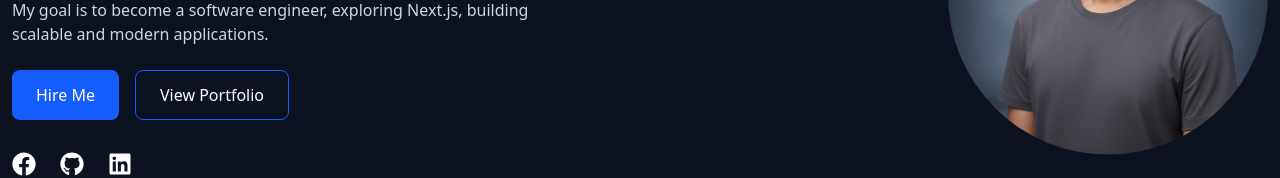
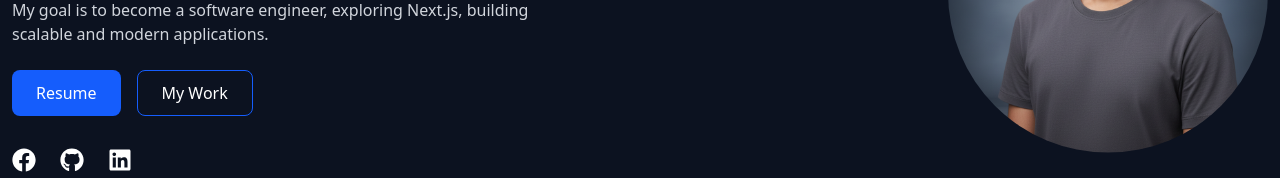
Before and after one commit to tahmid-khan-hub/my-portfolio-nextjs, a Next.js app: page / in a window 1280 px wide. Shown: the part 389-567 px from the top of the page. Built offline with nearby package versions, Linux system fonts and the light colour scheme.

Commit message:
updated the banner section, added resume

```diff
--- a/src/components/Banner.tsx
+++ b/src/components/Banner.tsx
@@ -5,6 +5,9 @@ import { TypeAnimation } from "react-type-animation";
 import { FaFacebook, FaGithub, FaLinkedin } from "react-icons/fa";
 
 export default function Banner() {
+
+  const ResumeLink = "https://drive.google.com/file/d/16k9w-P6pC50HAqZrSeEqBupy0Y2Kq-LJ/view";
+
   return (
     <section className="w-full bg-[#0c1220] text-white py-16 mb-24 ">
       <div className="max-w-[1350px] mx-auto grid grid-cols-1 md:grid-cols-2 items-center gap-10 px-4 md:px-3 py-[70px]">
@@ -22,7 +25,7 @@ export default function Banner() {
               2000,
               "A Problem Solver",
               2000,
-              "A Fast Learner",
+              "A Tech Enthusiast",
               2000,
               "An Aspiring Engineer",
               2000,
@@ -45,12 +48,14 @@ export default function Banner() {
 
           {/* Buttons */}
           <div className="flex gap-4 mb-6 w-full sm:w-auto justify-center md:justify-start">
-            <button className="px-6 py-3 bg-blue-600 rounded-lg hover:bg-blue-700 transition-colors font-medium">
-                Hire Me
+            <button
+             onClick={() => window.open(ResumeLink, "_blank")}
+             className="px-6 py-2.5 bg-blue-600 rounded-lg hover:bg-blue-700 transition-colors font-medium">
+                Resume
             </button>
-            <button className="px-6 py-3 border border-blue-600 rounded-lg hover:bg-blue-600 hover:text-white transition-colors font-medium">
-                View Portfolio
-            </button>
+            <a href="#projects"><button className="px-6 py-2.5 border border-blue-600 rounded-lg hover:bg-blue-600 hover:text-white transition-colors font-medium">
+                My Work
+            </button></a>
           </div>
 
           {/* Social Icons */}
```
